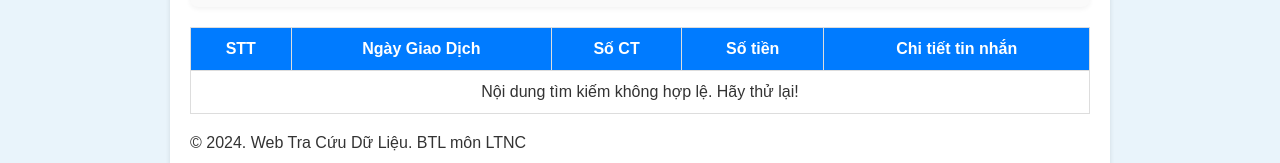
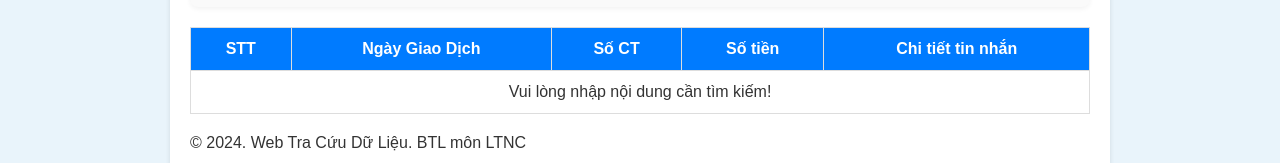
Before and after one commit to bnhtho/hcmut-ltnc-assigment, a website: page public/index.html in a window 1280 px wide. Shown: the part 432-595 px from the top of the page. Drawn offline with nearby package versions, Linux system fonts and the light colour scheme.

Commit message:
Update index.html

```diff
--- a/public/index.html
+++ b/public/index.html
@@ -59,7 +59,7 @@
             </thead>
             <tbody id="resultsTableBody">
                 <tr>
-                    <td colspan="5">Nội dung tìm kiếm không hợp lệ. Hãy thử lại!</td>
+                    <td colspan="5">Vui lòng nhập nội dung cần tìm kiếm!</td>
                 </tr>
             </tbody>
         </table>
```
